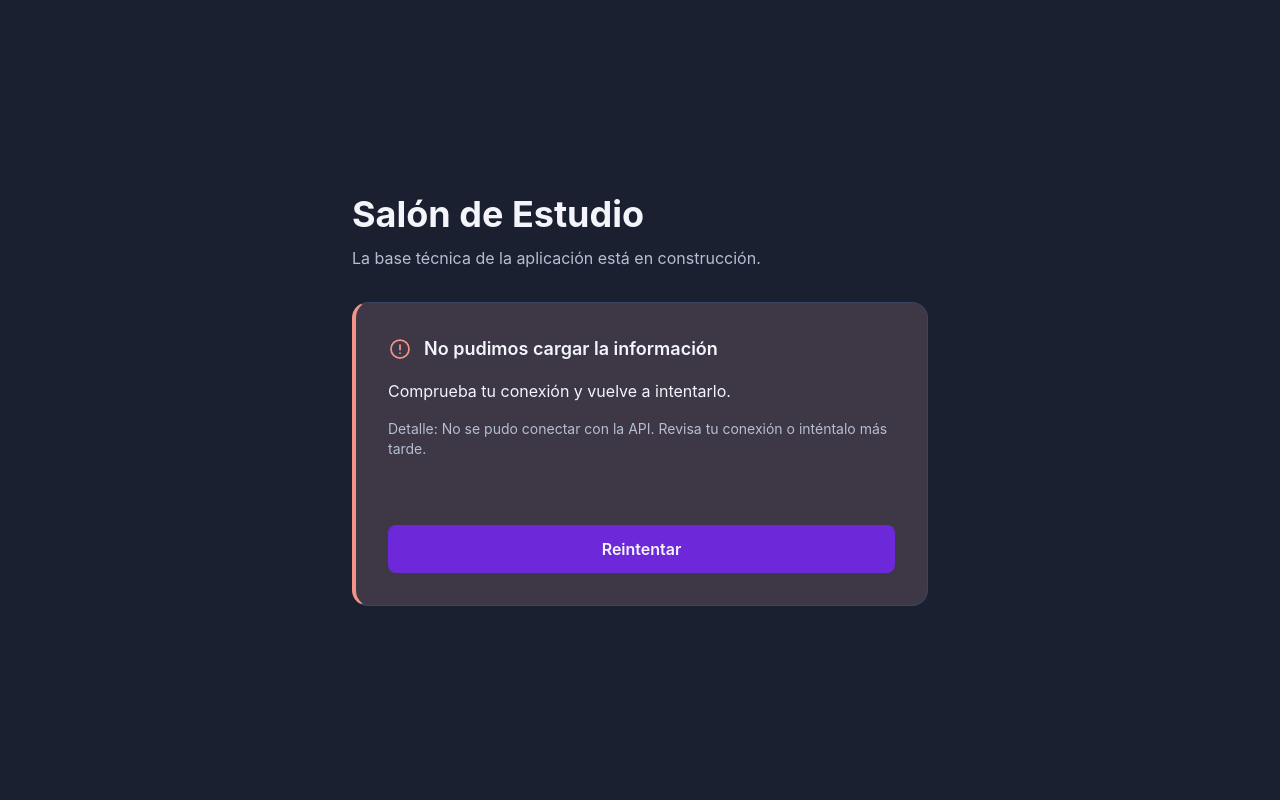
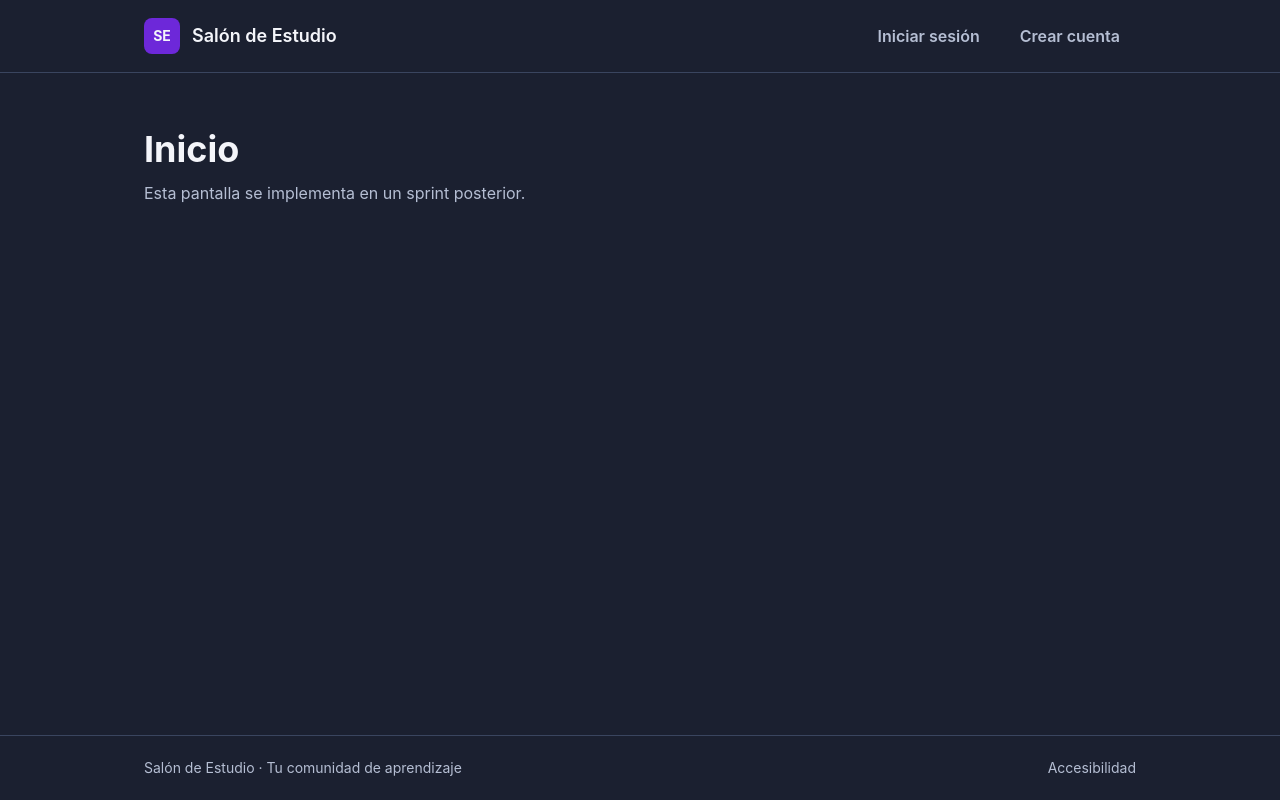
Before and after one commit to MiniProyecto-II/frontend, a React (Vite) app: page / in a window 1280 px wide. Built offline with nearby package versions, Linux system fonts and the light colour scheme; no server answers.

Commit message:
feat: configura router con todas las rutas del mapa del sitio (FE-05)

```diff
--- a/src/App.tsx
+++ b/src/App.tsx
@@ -1,17 +1,8 @@
-import DatoBaseTecnica from './components/DatoBaseTecnica'
+import { RouterProvider } from 'react-router-dom'
+import { router } from './routes'
 
 function App() {
-  return (
-    <main className="flex min-h-screen justify-center bg-fondo px-4 py-10 sm:items-center sm:py-16">
-      <div className="w-full max-w-xl">
-        <h1 className="text-3xl font-bold text-texto sm:text-4xl">Salón de Estudio</h1>
-        <p className="mt-3 text-texto-suave">
-          La base técnica de la aplicación está en construcción.
-        </p>
-        <DatoBaseTecnica />
-      </div>
-    </main>
-  )
+  return <RouterProvider router={router} />
 }
 
 export default App
--- /dev/null
+++ b/src/routes/index.tsx
@@ -0,0 +1,50 @@
+import { createBrowserRouter } from 'react-router-dom'
+import LayoutPrivado from '../layouts/LayoutPrivado'
+import LayoutPublico from '../layouts/LayoutPublico'
+import Accesibilidad from '../pages/Accesibilidad'
+import BaseTecnica from '../pages/BaseTecnica'
+import CrearSala from '../pages/CrearSala'
+import EditarPerfil from '../pages/EditarPerfil'
+import EditarSala from '../pages/EditarSala'
+import EliminarCuenta from '../pages/EliminarCuenta'
+import Ingreso from '../pages/Ingreso'
+import Inicio from '../pages/Inicio'
+import MisSalas from '../pages/MisSalas'
+import NoEncontrada from '../pages/NoEncontrada'
+import Perfil from '../pages/Perfil'
+import Registro from '../pages/Registro'
+import RegistroUsuario from '../pages/RegistroUsuario'
+import Sala from '../pages/Sala'
+import UnirseSala from '../pages/UnirseSala'
+
+export const router = createBrowserRouter([
+  {
+    // Pantallas públicas
+    element: <LayoutPublico />,
+    children: [
+      { path: '/', element: <Inicio /> },
+      { path: '/ingreso', element: <Ingreso /> },
+      { path: '/registro', element: <Registro /> },
+      { path: '/registro/usuario', element: <RegistroUsuario /> },
+      { path: '/base-tecnica', element: <BaseTecnica /> },
+      { path: '/accesibilidad', element: <Accesibilidad /> },
+      // Página de apoyo (404)
+      { path: '*', element: <NoEncontrada /> },
+    ],
+  },
+  {
+    // Pantallas privadas
+    // PENDIENTE: proteger rutas privadas en el Sprint 1
+    element: <LayoutPrivado />,
+    children: [
+      { path: '/salas', element: <MisSalas /> },
+      { path: '/salas/crear', element: <CrearSala /> },
+      { path: '/salas/unirse', element: <UnirseSala /> },
+      { path: '/salas/:id', element: <Sala /> },
+      { path: '/salas/:id/editar', element: <EditarSala /> },
+      { path: '/perfil', element: <Perfil /> },
+      { path: '/perfil/editar', element: <EditarPerfil /> },
+      { path: '/perfil/eliminar', element: <EliminarCuenta /> },
+    ],
+  },
+])
```
